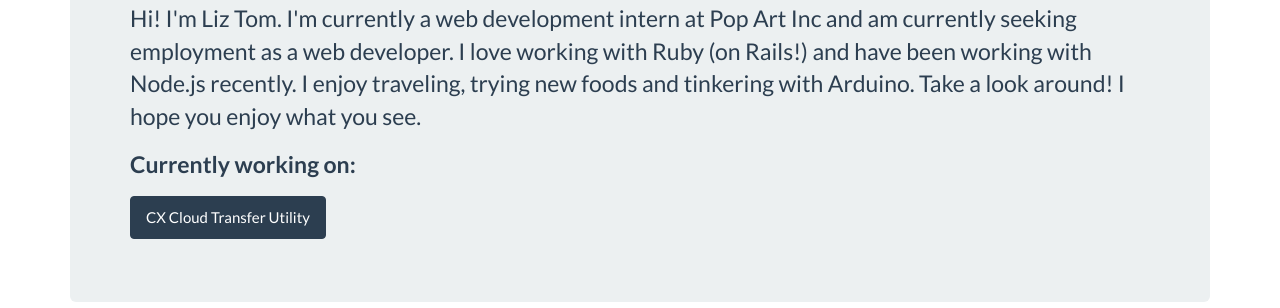
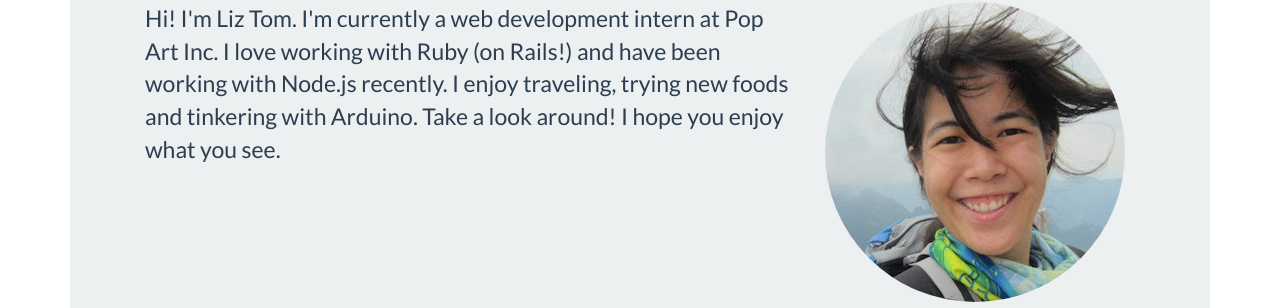
Before and after one commit to liztom/liztom.github.io, a plain HTML site: page index.html in a window 1280 px wide. Shown: the part 222-530 px from the top of the page. Drawn offline with Linux system fonts and the light colour scheme.

Commit message:
add profile pic

```diff
--- a/css/styles.css
+++ b/css/styles.css
@@ -2,3 +2,12 @@ body {
   padding-bottom: 70px;
   padding-top: 70px;
 }
+
+.circular {
+  width: 300px;
+  height: 300px;
+  border-radius: 150px;
+  -webkit-border-radius: 150px;
+  -moz-border-radius: 150px;
+  background: url(../img/profile-pic.png) no-repeat;
+}
--- a/index.html
+++ b/index.html
@@ -9,7 +9,12 @@
   <div class="container">
     <div class="jumbotron">
       <h1>Hello!</h1>
-      <p>Hi! I'm Liz Tom. I'm currently a web development intern at Pop Art Inc and am currently seeking employment as a web developer. I love working with Ruby (on Rails!) and have been working with Node.js recently.  I enjoy traveling, trying new foods and tinkering with Arduino. Take a look around! I hope you enjoy what you see. </p>
+      <div class="col-md-8">
+      <p>Hi! I'm Liz Tom. I'm currently a web development intern at Pop Art Inc. I love working with Ruby (on Rails!) and have been working with Node.js recently. I enjoy traveling, trying new foods and tinkering with Arduino. Take a look around! I hope you enjoy what you see. </p>
+      </div>
+      <div class="col-md-4">
+      <div class="circular"></div>
+      </div>
       <p><strong>Currently working on:</strong></p>
       <p><a href="https://github.com/popart-dev/cx" class="btn btn-primary"> CX Cloud Transfer Utility</a></p>
     </div>
```
Also changed, not shown: img/profile-pic.png (added), 1 other file.
